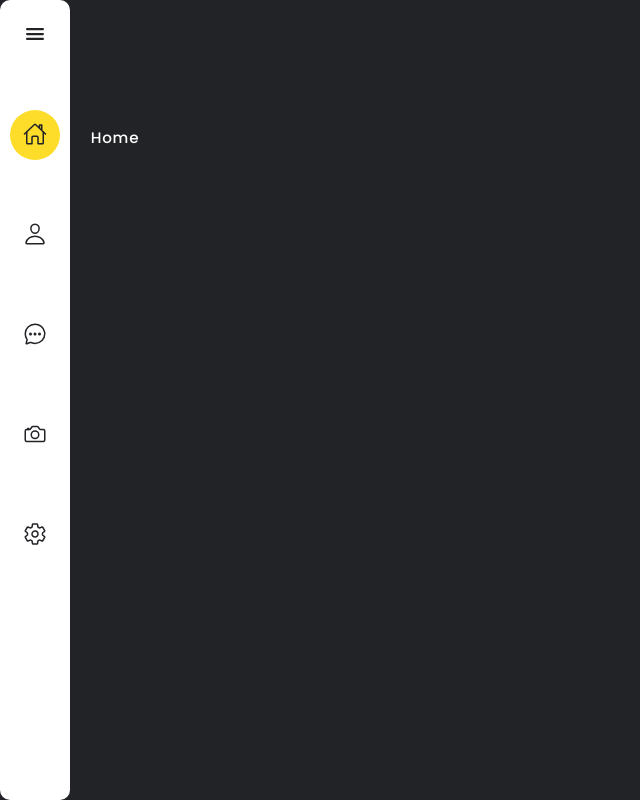
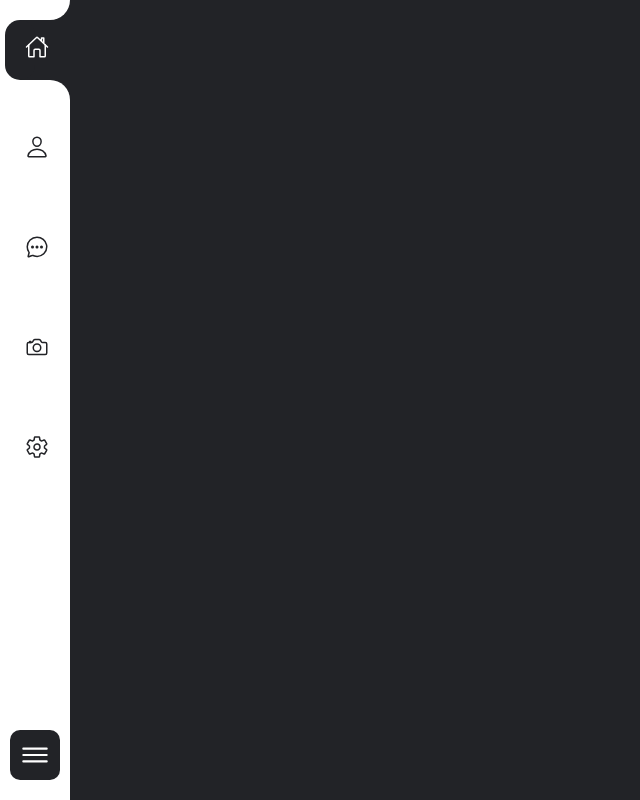
Before and after one commit to adrien-blanc/css_navigation_bar-2, a Flask app: page / in a window 1280 px wide. Shown: the whole page, without its empty margins (0-640 px from the left). Run offline with Flask 2, Linux system fonts and the light colour scheme.

Commit message:
[ADD] Ajout de la posibilité d'agrandir le menu ajout d'effets autour du menu sélectionné.

```diff
--- a/static/css/main.css
+++ b/static/css/main.css
@@ -37,11 +37,20 @@ body
     display: flex;
     justify-content: center;
     align-items: center;
-    border-radius: 10px;
+    overflow-x: hidden;
+    transition: 0.5s;
+}
+
+.navigation.active
+{
+    width: 250px;
+    overflow-x: visible;
+    transition: 0.5s;
 }
 
 .navigation ul
 {
+    width: 100%;
     height: 100%;
 }
 
@@ -49,7 +58,7 @@ body
 {
     position: relative;
     list-style: none;
-    width: 70px;
+    width: 100%;
     height: 100px;
     z-index: 1;
 }
@@ -62,6 +71,7 @@ body
     align-items: center;
     flex-direction: row;
     width: 100%;
+    height: 100%;
     text-align: center;
     gap: 60px;
     font-weight: 500;
@@ -69,13 +79,19 @@ body
 
 .navigation ul li a .icon
 {
-    position: relative;
+    position: absolute;
     display: block;
     line-height: 75px;
     font-size: 1.5em;
-    text-align: center;
     transition: 0.5s;
     color: var(--clr);
+    z-index: 1;
+    left: 25px;
+}
+
+.navigation ul li.active a .icon
+{
+    color: #fff;
 }
 
 .navigation ul li a .text
@@ -83,33 +99,43 @@ body
     position: absolute;
     color: var(--clr);
     font-weight: 500;
+    left: 80px;
     font-size: 0.95em;
     letter-spacing: 0.05em;
-    transition: 0.5s;
-    opacity: 0;
-    transform: translateX(20px);
+    transition: 0.85s;
 }
 
 .navigation ul li.active a .text
 {
-    opacity: 1;
-    transform: translateX(80px);
+    left: 80px;
     color: var(--clr-text);
 }
 
 .indicator
 {
     position: absolute;
-    width: 50px;
-    height: 50px;
-    background: var(--clr-indicator);
+    width: 100%;
+    height: 60px;
+    top: 20px;
+    background: var(--clr);
     justify-content: center;
-    border-radius: 50%;
-    left: 10px;
-    top: 10px;
+    left: 20px;
     border: 0 solid var(--clr);
-    transition: 0.5s;
 }
+
+.indicator::after
+{
+    content: '';
+    position: absolute;
+    width: 30px;
+    height: 60px;
+    background: var(--clr);
+    justify-content: center;
+    border-radius: 80px;
+    left: -15px;
+    z-index: 1;
+}
+
 
 .navigation ul li:nth-child(1).active ~ .indicator
 {
@@ -135,3 +161,103 @@ body
 {
   transform: translateY(calc(100px * 4));
 }
+
+.navigation ul li:nth-child(6).active ~ .indicator
+{
+  transform: translateY(calc(100px * 5));
+}
+
+
+.navigation ul li b:nth-child(1)
+{
+    position: absolute;
+    height: 20px;
+    width: 100%;
+    background-color: var(--clr);
+    display: none;
+}
+
+.navigation ul li b:nth-child(1)::before
+{
+    content: '';
+    position: absolute;
+    top: 0;
+    height: 100%;
+    width: 100%;
+    border-bottom-right-radius: 20px;
+    background-color: #fff;
+}
+
+.navigation ul li b:nth-child(2)
+{
+    position: absolute;
+    bottom: 0px;
+    height: 20px;
+    width: 100%;
+    background-color: var(--clr);
+    display: none;
+}
+
+.navigation ul li b:nth-child(2)::before
+{
+    content: '';
+    position: absolute;
+    top: 0;
+    height: 100%;
+    width: 100%;
+    border-top-right-radius: 20px;
+    background-color: #fff;
+}
+
+.navigation ul li.active b:nth-child(1),
+.navigation ul li.active b:nth-child(2)
+{
+    display: block;
+}
+
+.menu
+{
+    position: fixed;
+    background: var(--clr);
+    color: var(--clr-text);
+    cursor: pointer;
+    width: 50px;
+    height: 50px;
+    left: 10px;
+    bottom: 20px;
+    z-index: 1;
+    border-radius: 10px;
+    transition: 0.5s;
+    display: flex;
+    justify-content: center;
+    align-items: center;
+}
+
+.menu.active
+{
+    background: #999;
+    color: var(--clr);
+    transition: 0.5s;
+}
+
+.menu ion-icon
+{
+    position: absolute;
+    color: #fff;
+    font-size: 34px;
+    display: none;
+}
+
+.menu ion-icon.open,
+.menu.active ion-icon.close
+{
+    display: block;
+    transition: 0.5s;
+}
+
+.menu.active ion-icon.open,
+.menu ion-icon.close
+{
+    display: none;
+    transition: 0.5s;
+}
--- a/templates/index.html
+++ b/templates/index.html
@@ -5,38 +5,47 @@
 	<link rel="stylesheet" type="text/css" href="static/css/main.css">
 </head>
 <body>
+    <div class="menu">
+        <ion-icon name="menu-outline" class="open"></ion-icon>
+        <ion-icon name="close-outline" class="close"></ion-icon>
+    </div>
 	<div class="navigation">
         <ul>
-            <li>
-                <a href="#">
-                    <span class="icon"><ion-icon name="menu"></ion-icon></ion-icon></span>
-                </a>
-            </li>
             <li class="list active">
+                <b></b>
+                <b></b>
                 <a href="#">
                     <span class="icon"><ion-icon name="home-outline"></ion-icon></span>
                     <span class="text">Home</span>
                 </a>
             </li>
             <li class="list">
+                <b></b>
+                <b></b>
                 <a href="#">
                     <span class="icon"><ion-icon name="person-outline"></ion-icon></span>
                     <span class="text">Profile</span>
                 </a>
             </li>
             <li class="list">
+                <b></b>
+                <b></b>
                 <a href="#">
                     <span class="icon"><ion-icon name="chatbubble-ellipses-outline"></ion-icon></span>
                     <span class="text">Message</span>
                 </a>
             </li>
             <li class="list">
+                <b></b>
+                <b></b>
                 <a href="#">
                     <span class="icon"><ion-icon name="camera-outline"></ion-icon></span>
                     <span class="text">Photos</span>
                 </a>
             </li>
             <li class="list">
+                <b></b>
+                <b></b>
                 <a href="#">
                     <span class="icon"><ion-icon name="settings-outline"></ion-icon></span>
                     <span class="text">Settings</span>
@@ -48,6 +57,14 @@
 
 
     <script>
+        let menuToggle = document.querySelector('.menu');
+        let navigation = document.querySelector('.navigation');
+        menuToggle.onclick = function(){
+            menuToggle.classList.toggle('active');
+            navigation.classList.toggle('active');
+        }
+
+
         const list = document.querySelectorAll('.list');
         function activeLink(){
           list.forEach((item) =>
```
